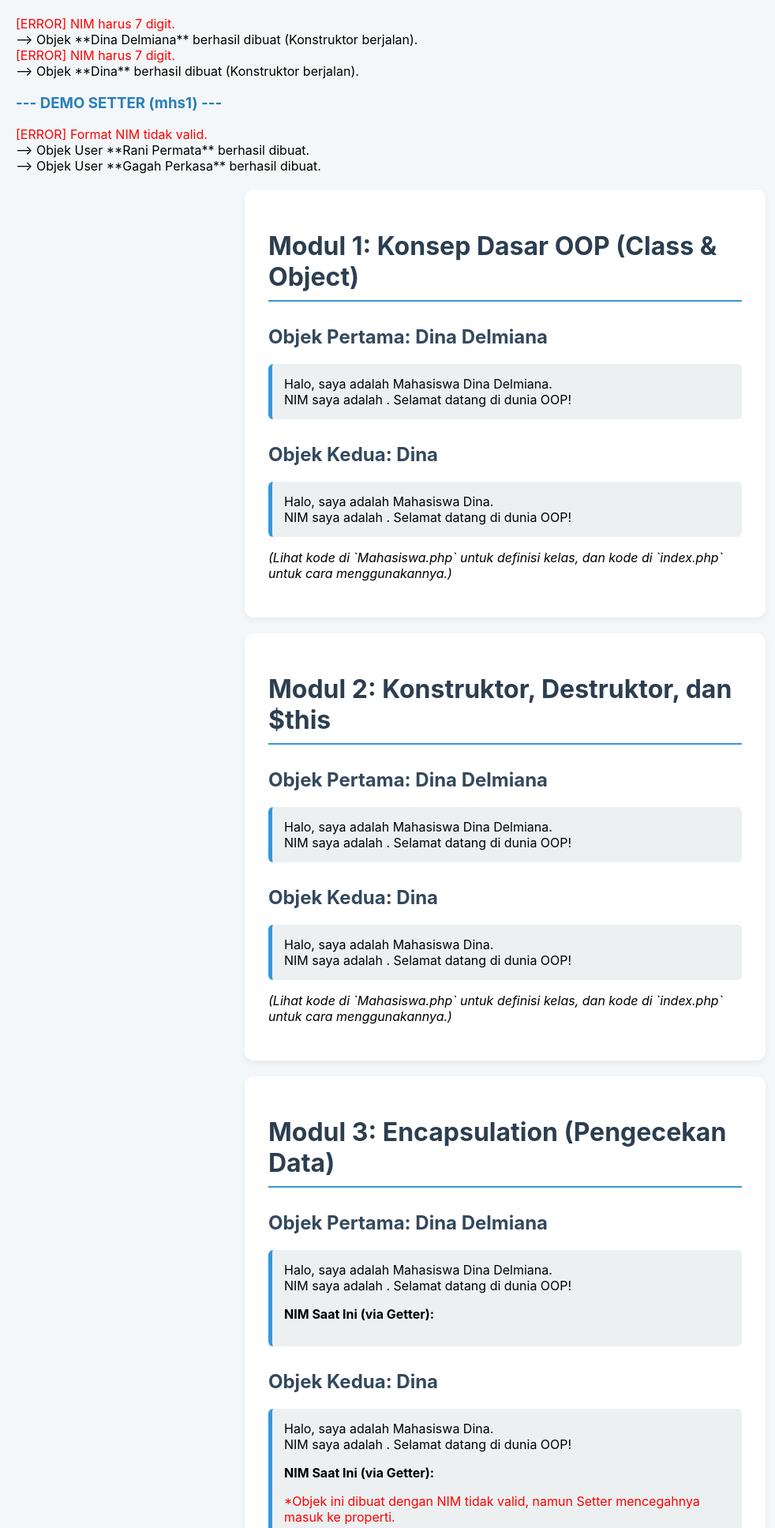
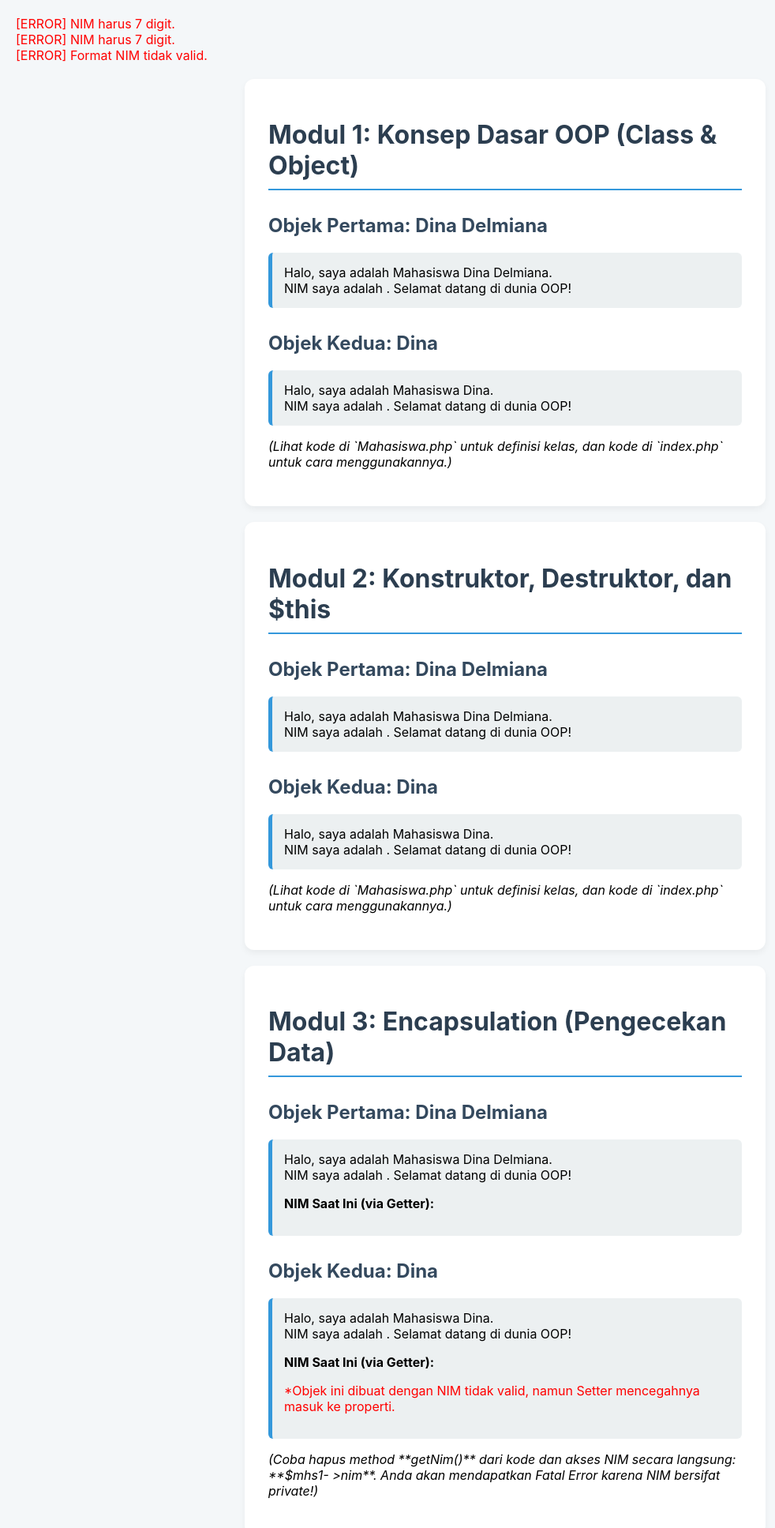
Before and after one commit to DinaDelmiana/Praktikum_Web2_Sem5, a PHP site: page / in a window 1280 px wide. Shown: the top 1935 px of the page at 79% size, without its empty margins (0-982 px from the left). Run offline with PHP 8.4, Linux system fonts and the light colour scheme.

Commit message:
Update Modul 4

```diff
--- a/Mahasiswa.php
+++ b/Mahasiswa.php
@@ -16,7 +16,7 @@ class Mahasiswa
      $this->nama = $nama;
      $this->setNim($nim);
 
-     echo "--> Objek **{$this->nama}** berhasil dibuat (Konstruktor berjalan).<br>";
+    //  echo "--> Objek **{$this->nama}** berhasil dibuat (Konstruktor berjalan).<br>";
     }
 
     public function setNim($nim)
@@ -67,7 +67,7 @@ class Mahasiswa
 
                // Menggunakan Getter untuk memastikan nilainya bisa diakses jika properti dibuat private
 
-               echo "--> Objek **{$this->nama}** telah dihancurkan (Destruktor berjalan).<br>";
+              //  echo "--> Objek **{$this->nama}** telah dihancurkan (Destruktor berjalan).<br>";
      }
 }
 // Catatan: Kelas Mahasiswa tidak akan dieksekusi di sini,
--- a/index.php
+++ b/index.php
@@ -17,7 +17,7 @@ $mhs2 = new Mahasiswa("Dina","12345678");
 // $mhs2->nim = "2023006";
 
 // mencoba mengubah NIM (setter) - sukses
-echo "<h3 style='color:#2980b9;'>--- DEMO SETTER (mhs1) ---</h3>";
+// echo "<h3 style='color:#2980b9;'>--- DEMO SETTER (mhs1) ---</h3>";
 $mhs1->setNim("1234567"); // 7 digit - Sukses
 
  // 1. Instansiasi Objek User Biasa
--- a/user.php
+++ b/user.php
@@ -14,7 +14,7 @@ class User
   public function __construct($nama)
   {
     $this->nama = $nama;
-    echo "--> Objek User **{$this->nama}** berhasil dibuat.<br>";
+    // echo "--> Objek User **{$this->nama}** berhasil dibuat.<br>";
   }
 
   /**
@@ -38,6 +38,6 @@ class User
   */
   public function __destruct()
   {
-    echo "--> Objek User **{$this->nama}** telah dihancurkan.<br>";
+    // echo "--> Objek User **{$this->nama}** telah dihancurkan.<br>";
   }
 }
```
